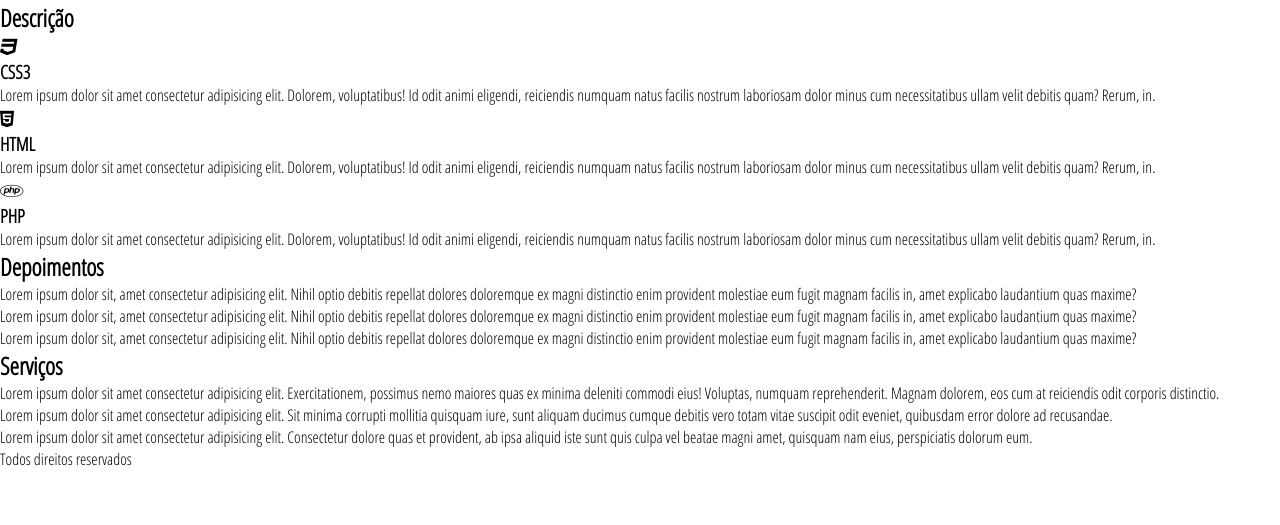
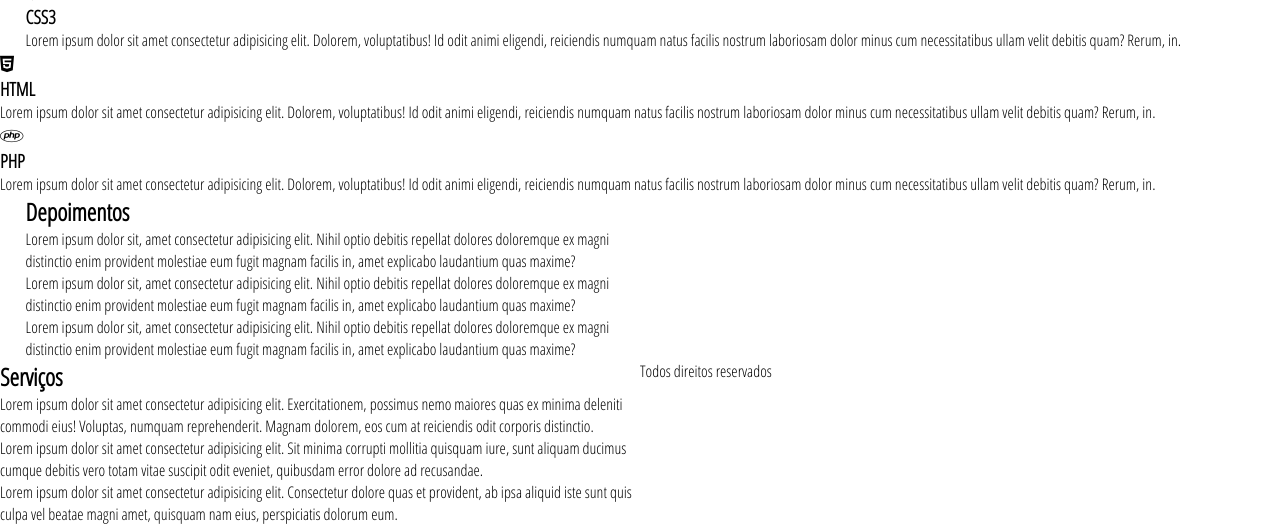
Before and after one commit to jamersonwesley/Projeto1, a PHP site: page / in a window 1280 px wide. Shown: the part 613-1138 px from the top of the page. Before the commit the page ends 1079 px from the top, so only its background shows below. Run offline with PHP 8.4, Linux system fonts and the light colour scheme; some libraries are stand-ins or nearby versions.

Commit message:
15/09/2021

```diff
--- a/css/style.css
+++ b/css/style.css
@@ -4,3 +4,22 @@
    box-sizing: border-box;
    font-family: 'Open Sans Condensed', sans-serif;
 }
+div.center{
+   max-width: 1280px;
+   padding: 0 2%;
+}
+div.w33{
+   width: 33.3%;
+}
+div.w50{
+   width: 50%;
+}
+div.clear{
+   clear: both;
+}
+div.left{
+   float: left;
+}
+div.right{
+   float: right;
+}
--- a/index.php
+++ b/index.php
@@ -3,14 +3,13 @@
 <head>
     <meta charset="UTF-8">
     <link rel="stylesheet" href="./css/fontawesome.css">
-     <link rel="stylesheet" href=".fontawesome.min.css">
      <link rel="stylesheet" href="https://pro.fontawesome.com/releases/v5.10.0/css/all.css" integrity="sha384-AYmEC3Yw5cVb3ZcuHtOA93w35dYTsvhLPVnYs9eStHfGJvOvKxVfELGroGkvsg+p" crossorigin="anonymous"/>
     <link rel="preconnect" href="https://fonts.googleapis.com">
 <link rel="preconnect" href="https://fonts.gstatic.com" crossorigin>
 <link href="https://fonts.googleapis.com/css2?family=Open+Sans+Condensed:wght@300&display=swap" rel="stylesheet">
     <meta http-equiv="X-UA-Compatible" content="IE=edge">
     <meta name="viewport" content="width=device-width, initial-scale=1.0">
-    <link rel="stylesheet" href="./css/style.css">
+    <link rel="stylesheet" href="./css/style.css" type="text/css">
     <title>Document</title>
 </head>
 <body>
@@ -64,38 +63,43 @@
     </div>
     </section>
     <section class="descricao">
-    <div class="w50">
+    <div class="w50 left">
        <h2>Jamerson Wesley</h2>
         <p>Lorem ipsum dolor, sit amet consectetur adipisicing elit. Iste, corporis maxime id sint delectus doloribus hic quia repellat itaque provident voluptas laboriosam culpa, beatae dicta voluptatem iure blanditiis pariatur minima!</p>
         </div>
-        <div class="w50">
-            <img src="./images/logo.jpg" alt="">
+
+        <div class="w50 left">
+            <img src="./images/logo.jpg" width="300px" height="300px"alt="">
         </div>
+        <div class="clear"></div>
     </section>
     <section class="descricao">
         <h2 class="titulo">Descrição</h2>
     <div class="center">
-            <div class="especialidades"></div>
+            <div class="especialidades w33 left "></div>
             <h3><i class="fab fa-css3"></i></h3>
             <h3>CSS3</h3>
             <p>Lorem ipsum dolor sit amet consectetur adipisicing elit. Dolorem, voluptatibus! Id odit animi eligendi, reiciendis numquam natus facilis nostrum laboriosam dolor minus cum necessitatibus ullam velit debitis quam? Rerum, in.</p>
         </div>
-        <div class="especialidades"></div>
+        <div class="clear"></div>
+        <div class="especialidades w33 left "></div>
             <h3><i class="fab fa-html5"></i></h3>
             <h3>HTML</h3>
             <p>Lorem ipsum dolor sit amet consectetur adipisicing elit. Dolorem, voluptatibus! Id odit animi eligendi, reiciendis numquam natus facilis nostrum laboriosam dolor minus cum necessitatibus ullam velit debitis quam? Rerum, in.</p>
         </div>
-        <div class="especialidades"></div>
+        <div class="clear"></div>
+        <div class="especialidades w33 left"></div>
             <h3><i class="fab fa-php"></i></h3>
             <h3>PHP</h3>
             <p>Lorem ipsum dolor sit amet consectetur adipisicing elit. Dolorem, voluptatibus! Id odit animi eligendi, reiciendis numquam natus facilis nostrum laboriosam dolor minus cum necessitatibus ullam velit debitis quam? Rerum, in.</p>
         </div>
+        <div class="clear"></div>
     </div>
 
     </section>
     <section class="extras">
         <div class="center">
-                <div class="w50">
+                <div class="w50 left">
                 <h2 class="titulo">Depoimentos</h2>
                 <div class="depoimento1">
                     <p class="depoimento-decricao">Lorem ipsum dolor sit, amet consectetur adipisicing elit. Nihil optio debitis repellat dolores doloremque ex magni distinctio enim provident molestiae eum fugit magnam facilis in, amet explicabo laudantium quas maxime?</p>
@@ -108,7 +112,8 @@
                 </div>
         </div>
      </div>
-         <div class="w50">
+     <div class="clear"></div>
+         <div class="w50 left">
                 <h2>Serviços</h2>
                 <div class="servicos">
                 <ul>
@@ -130,6 +135,7 @@
             <div class="center">
                 <p>Todos direitos reservados</p>
             </div>
+            <div class="clear"></div>
         </footer>
 
 </body>
```
